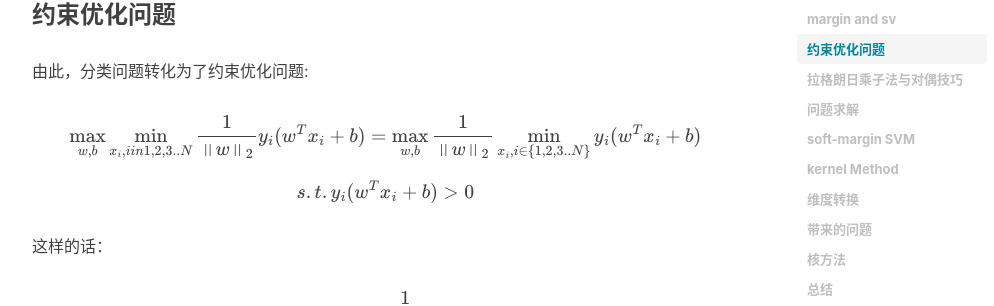
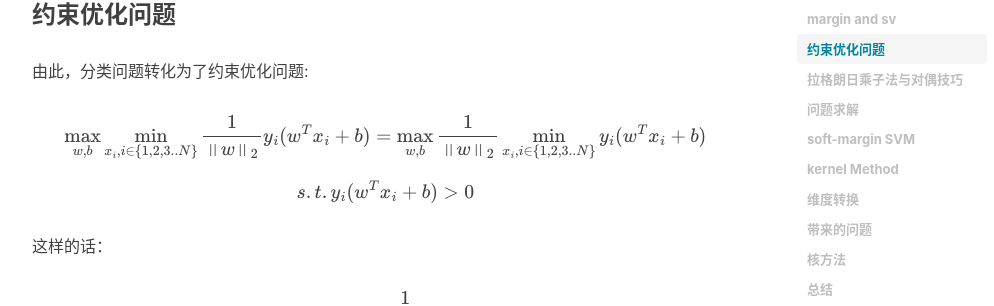
Before and after one commit to zhuxiaoxuhit/zhuxiaoxuhit.github.io, a Jekyll site: the page built from _posts/2020-03-10-支持向量机.md, in a window 1280 px wide and 900 px high, scrolled down 2880 px. Shown: the part 145-451 px from the top of the window, without its empty margins (233-1227 px from the left). Built offline with Jekyll 4.4.1, drawn with Linux system fonts in a browser that asks for light colours; nearby versions of some CDN libraries; formulas are drawn with MathJax 3; comment, search, counter and statistics services are not loaded.

Commit message:
[MOD]SVM

```diff
--- a/_posts/2020-03-10-支持向量机.md
+++ b/_posts/2020-03-10-支持向量机.md
@@ -59,7 +59,7 @@ $w=(w_{1};w_{2};...;w_{d})$是法向量，决定了超平面的方向；b是位
 我们所指的margin是支持向量的margin，其中支持向量是geometric margin最小的采样点。
 ### 约束优化问题
 由此，分类问题转化为了约束优化问题:
-<center>$$ \max_{w,b}\min_{x_{i},i in 1,2,3..N}\frac{1}{\left\|w\right\|_2}y_{i}(w^{T}x_{i}+b)=\max_{w,b}\frac{1}{\left\|w\right\|_2}\min_{x_{i},i \in \{1,2,3..N\}}y_{i}(w^{T}x_{i}+b)$$</center>
+<center>$$ \max_{w,b}\min_{x_{i},i \in \{1,2,3..N\}}\frac{1}{\left\|w\right\|_2}y_{i}(w^{T}x_{i}+b)=\max_{w,b}\frac{1}{\left\|w\right\|_2}\min_{x_{i},i \in \{1,2,3..N\}}y_{i}(w^{T}x_{i}+b)$$</center>
 <center>$$s.t. y_{i}(w^{T}x_{i}+b)>0$$</center>
 这样的话：
 <center>$$\max_{w,b}\frac{1}{\left\|w\right\|_2}$$</center>
```
